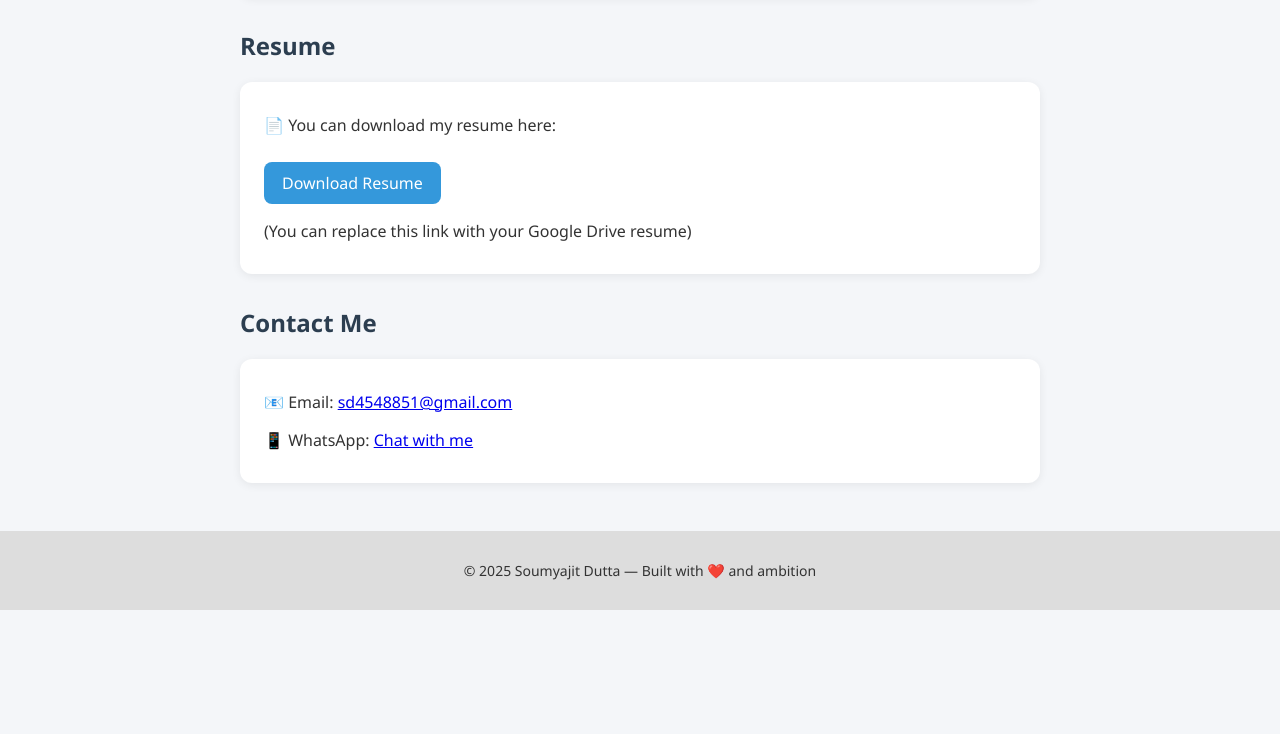
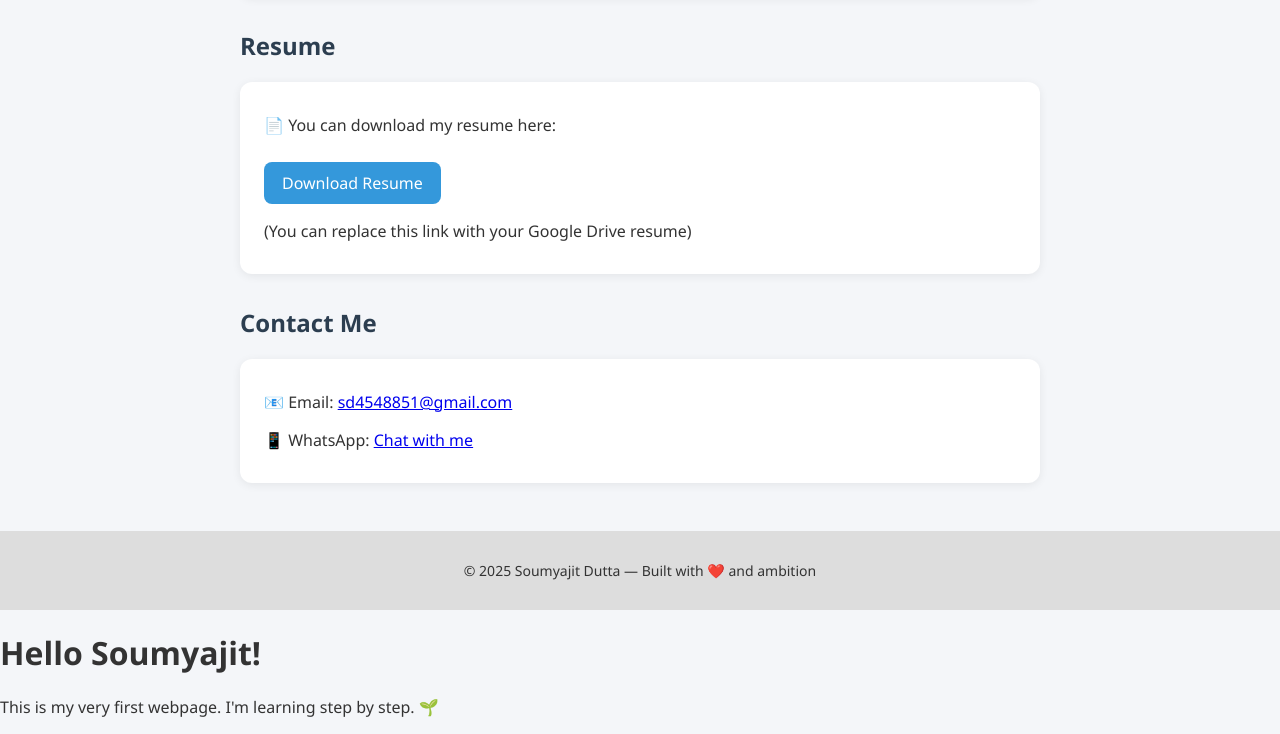
Before and after one commit to soumyajit-dutt/portfolio-site, a plain HTML site: page index.html in a window 1280 px wide. Shown: the part 2659-3393 px from the top of the page. Before the commit the page ends 3269 px from the top, so only its background shows below. Drawn offline with Linux system fonts and the light colour scheme.

Commit message:
Update index.html

```diff
--- a/index.html
+++ b/index.html
@@ -230,3 +230,13 @@
 
 </body>
 </html>
+<!DOCTYPE html>
+<html>
+<head>
+  <title>Soumyajit's First Page</title>
+</head>
+<body>
+  <h1>Hello Soumyajit!</h1>
+  <p>This is my very first webpage. I'm learning step by step. 🌱</p>
+</body>
+</html>
```
